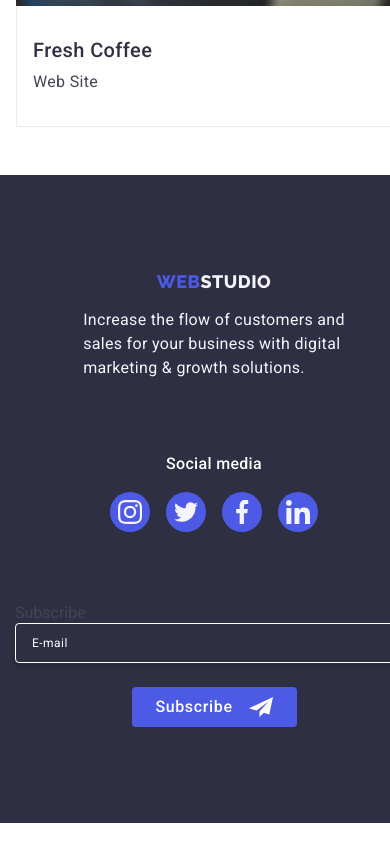
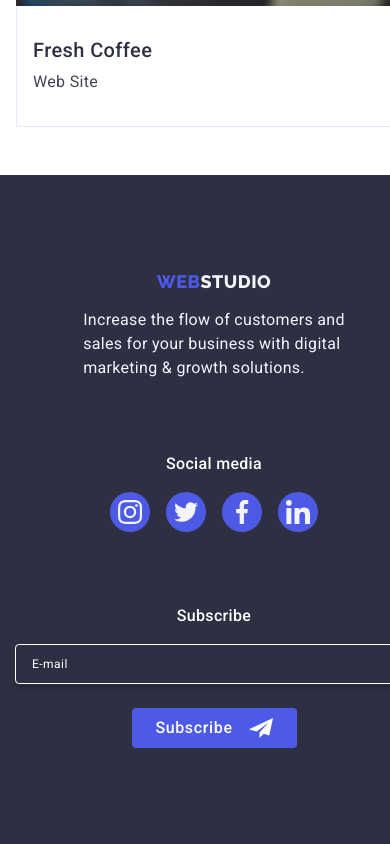
Before and after one commit to RadoProgramer/Responsywny-projekt, a plain HTML site: page portfolio.html in a window 390 px wide. Shown: the part 4605-5449 px from the top of the page. Before the commit the page ends 5428 px from the top, so only its background shows below. Drawn offline with nearby package versions, Linux system fonts and the light colour scheme.

Commit message:
poprawki do tablet

```diff
--- a/portfolio.html
+++ b/portfolio.html
@@ -190,8 +190,8 @@
                     </li>
                 </ul>
             </div>
-            <div class="footer-newsletter">
-                <p class="footer-title">Subscribe</p>
+            <div>
+                <p class="footer-social-title">Subscribe</p>
                 <form class="subscribe-form" name="subscribe">
                     <label class="newsletter-label" for="email">
                         <input class="subscribe-input" id="email" type="email" name="email" placeholder="E-mail"
```
Also changed, not shown: css/styles.css (+1 -8 lines).
